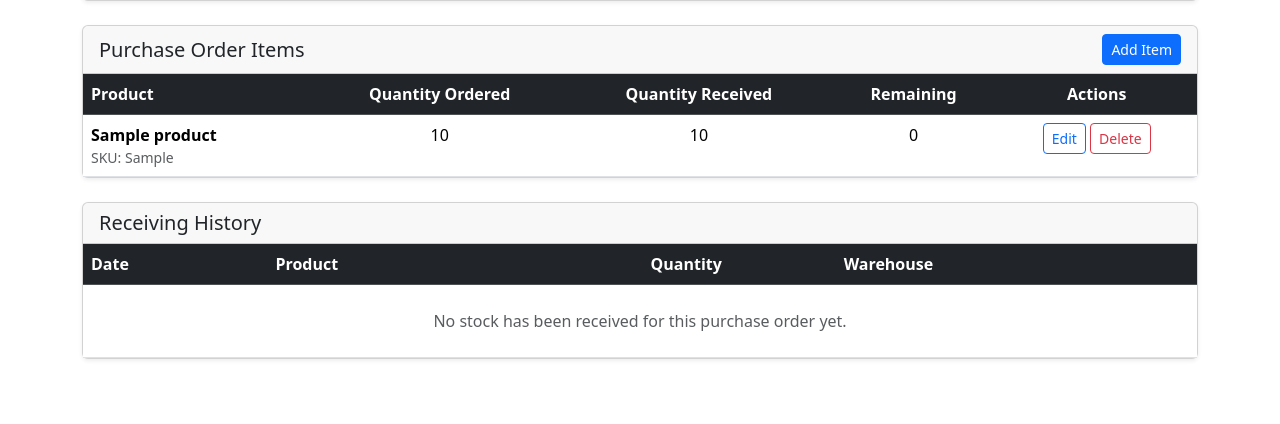
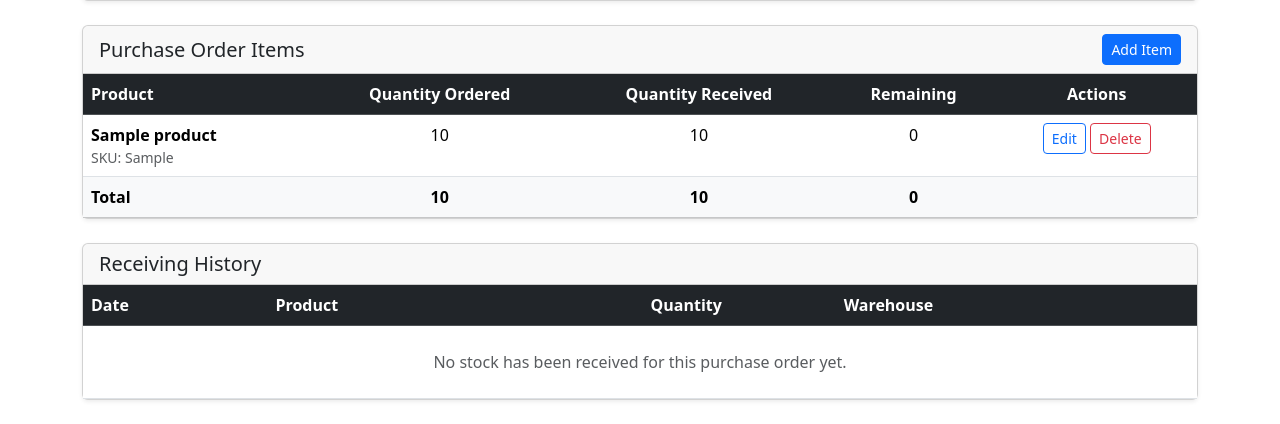
Before and after one commit to James2c/inventory-warehouse, a Django app: page /purchase-orders/1/ in a window 1280 px wide. Shown: the part 482-906 px from the top of the page. Before the commit the page ends 842 px from the top, so only its background shows below. Run offline with Django 5.2, Linux system fonts and the light colour scheme; tables that the repository leaves empty hold one stand-in row (values such as "Sample post").

Commit message:
Add PO Totals

```diff
--- a/inventory/templates/inventory/dashboard.html
+++ b/inventory/templates/inventory/dashboard.html
@@ -349,7 +349,7 @@
                         <th>PO Number</th>
                         <th>Supplier</th>
                         <th>Warehouse</th>
-                        <th>Status</th>
+                        <th class="text-center">Status</th>
                         <th class="text-center">Action</th>
 
                     </tr>
@@ -374,7 +374,7 @@
                             {{ purchase_order.warehouse.name }}
                         </td>
 
-                        <td>
+                        <td class="text-center">
 
                             {% if purchase_order.status == "ordered" %}
 
--- a/inventory/templates/inventory/purchase_order_detail.html
+++ b/inventory/templates/inventory/purchase_order_detail.html
@@ -331,6 +331,38 @@
 
                     {% endfor %}
 
+                    <tr class="table-light">
+
+                        <td>
+                            <strong>
+                                Total
+                            </strong>
+                        </td>
+
+                        <td class="text-center">
+                            <strong>
+                                {{ total_quantity_ordered }}
+                            </strong>
+                        </td>
+
+                        <td class="text-center">
+                            <strong>
+                                {{ total_quantity_received }}
+                            </strong>
+                        </td>
+
+                        <td class="text-center">
+                            <strong>
+                                {{ total_quantity_remaining }}
+                            </strong>
+                        </td>
+
+                        <td>
+
+                        </td>
+
+                    </tr>
+
                 </tbody>
 
             </table>
--- a/inventory/views.py
+++ b/inventory/views.py
@@ -1354,12 +1354,31 @@ def purchase_order_detail(request, purchase_order_id):
         "warehouse",
     )
 
+    total_quantity_ordered = sum(
+        item.quantity_ordered
+        for item in purchase_order.items.all()
+    )
+
+    total_quantity_received = sum(
+        item.quantity_received
+        for item in purchase_order.items.all()
+    )
+
+    total_quantity_remaining = (
+        total_quantity_ordered
+        - total_quantity_received
+    )
+
     return render(
         request,
         "inventory/purchase_order_detail.html",
         {
             "purchase_order": purchase_order,
             "receiving_history": receiving_history,
+
+            "total_quantity_ordered": total_quantity_ordered,
+            "total_quantity_received": total_quantity_received,
+            "total_quantity_remaining": total_quantity_remaining,
         },
     )
 
```
